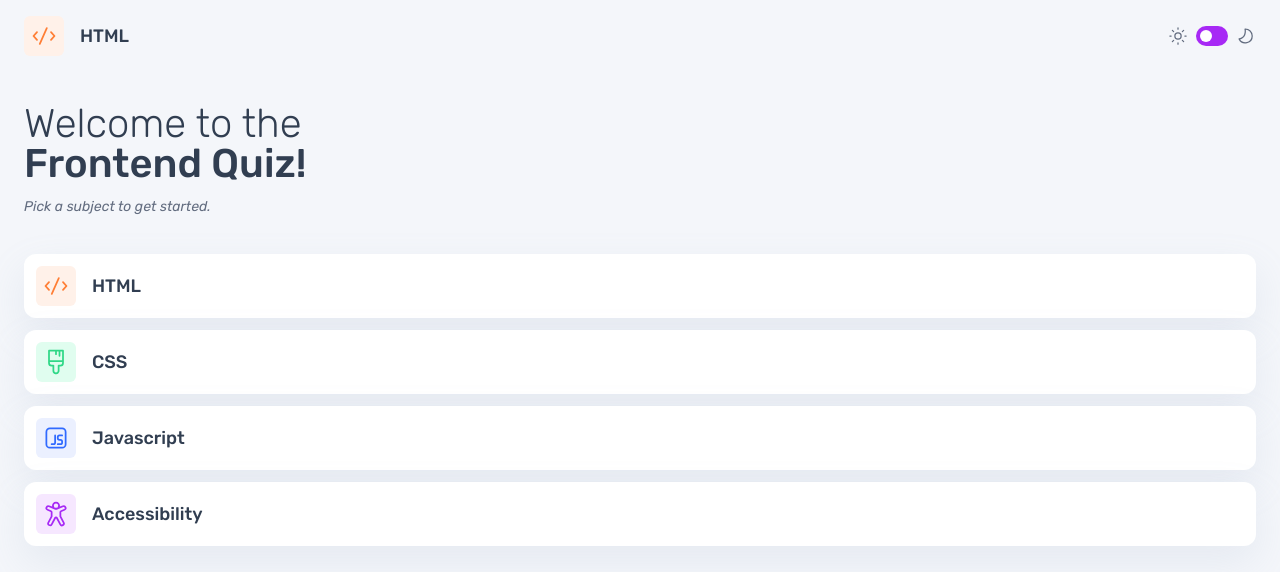
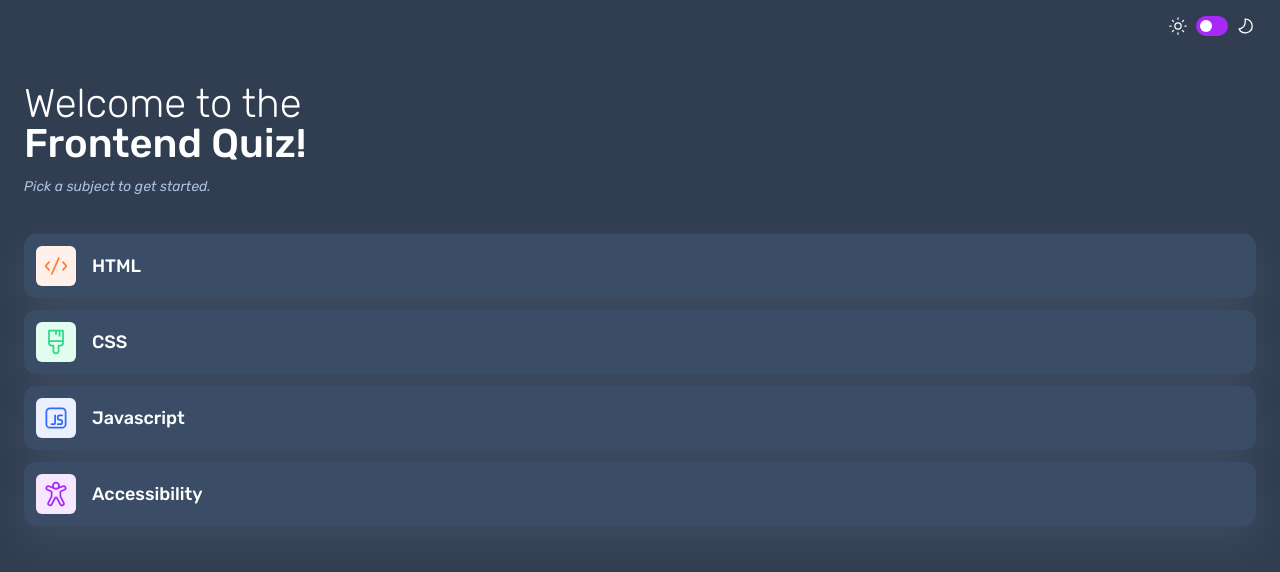
Before and after one commit to lasha-abuladze/frontend-quiz-app, a website: page index.html in a window 1280 px wide. Both pictures are taken after a click on the element 1212 px from the left and 36 px from the top of the page. Drawn offline with Linux system fonts and the light colour scheme.

Commit message:
implement themeSwitcher functionality

```diff
--- a/index.html
+++ b/index.html
@@ -3,7 +3,7 @@
 <head>
     <meta charset="UTF-8">
     <meta name="viewport" content="width=device-width, initial-scale=1.0">
-<link rel="icon" type="image/png" sizes="32x32" href="./assets/images/favicon-32x32.png">
+    <link rel="icon" type="image/png" sizes="32x32" href="./assets/images/favicon-32x32.png">
     <link rel="stylesheet" href="./reset.css">
     <link rel="stylesheet" href="./style.css">
 
@@ -12,13 +12,15 @@
     <link href="https://fonts.googleapis.com/css2?family=Rubik:ital,wght@0,300..900;1,300..900&display=swap" rel="stylesheet">
 
     <title>Frontend Quiz</title>
+
+    <!-- <script defer src="./script.js"></script> -->
 </head>
 <body>
 
     <main class="main-section">
 
         <header class="main-header">
-            <figure class="figure--quiz-logo">
+            <figure class="figure--quiz-logo display-none">
                 <img src="./assets/images/icon-html.svg" alt="html_icon">
                 <figcaption>HTML</figcaption>
             </figure>
@@ -44,7 +46,7 @@
                     <b>Frontend Quiz!</b>
                 </h1>
 
-                <p>Pick a subject to get started.</p>
+                <p class="subtittle">Pick a subject to get started.</p>
 
             </header>
 
@@ -77,6 +79,6 @@
 
 
 
-
+    <script src="./script.js"></script>
 </body>
 </html>
--- a/main.scss
+++ b/main.scss
@@ -13,10 +13,24 @@
     display: none !important ;
 }
 
+.subtittle-dark {
+    color: #ABC1E1 !important;
+}
+
+.listcell-dark {
+    background-color: #3B4D66 !important;
+}
+
+.body-dark {
+    background-color: #313E51;
+    color: #fff;
+}
+
 body {
     background-color: #F4F6FA;
     color: #313E51;
     font-family: "Rubik", sans-serif;
+    transition: all 0.2s;
 }
 
 
@@ -26,7 +40,7 @@ body {
         padding: 16px 24px;
         box-sizing: border-box;
         @include flexRow();
-        justify-content: space-between;
+        justify-content: end;
 
         .figure--quiz-logo {
 
@@ -82,6 +96,10 @@ body {
     .section {
         padding: 32px 24px;
         box-sizing: border-box;
+
+        .subtitle {
+            transition: all 0.2s;
+        }
     }
 
     .section--welcome-to-quiz {
--- /dev/null
+++ b/script.js
@@ -0,0 +1,25 @@
+`use strict`;
+
+const body = document.querySelector(`body`);
+const themeSwitcherBtn = document.querySelector(`.div--theme-switcher`);
+const themeSwitcherIcons = document.querySelectorAll(`.theme-switcher--icon`);
+let subTittle = document.querySelector(`.subtittle`);
+let listCell = document.querySelectorAll(`.quiz-list--li`);
+
+
+
+// Toggle between light and dark themes when the themeSwitcher button is clicked.
+// - Toggles 'body-dark' class on the body element
+// - Shows/hides theme switcher icons by toggling 'display-none' class
+// - Changes subtitle style by toggling 'subtittle-dark' class
+// - Updates each list cell's style by toggling 'listcell-dark' class
+
+themeSwitcherBtn.addEventListener(`click`, () => switchTheme());
+
+
+function switchTheme() {
+    body.classList.toggle(`body-dark`);
+    themeSwitcherIcons.forEach(el => el.classList.toggle(`display-none`));
+    subTittle.classList.toggle(`subtittle-dark`);
+    listCell.forEach(el => el.classList.toggle(`listcell-dark`));
+}
```
Also changed, not shown: style.css, 1 other file.
